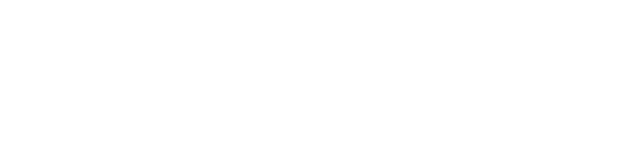
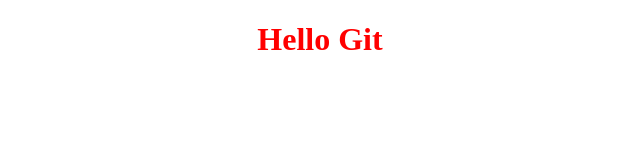
Before and after one commit to Uzmakh/uzmakh.github, a plain HTML site: page index.html in a window 1280 px wide. Shown: the whole page, without its empty margins (320-960 px from the left). Drawn offline with Linux system fonts and the light colour scheme.

Commit message:
Added h1 in index.html
Given style to h1

```diff
--- a/index.html
+++ b/index.html
@@ -4,8 +4,14 @@
     <meta charset="UTF-8">
     <meta name="viewport" content="width=device-width, initial-scale=1.0">
     <title>My Awesome App</title>
+    <style>
+        h1{
+            text-align: center;
+            color: red;
+        }
+    </style>
 </head>
 <body>
-
+    <h1>Hello Git</h1>
 </body>
 </html>
```
